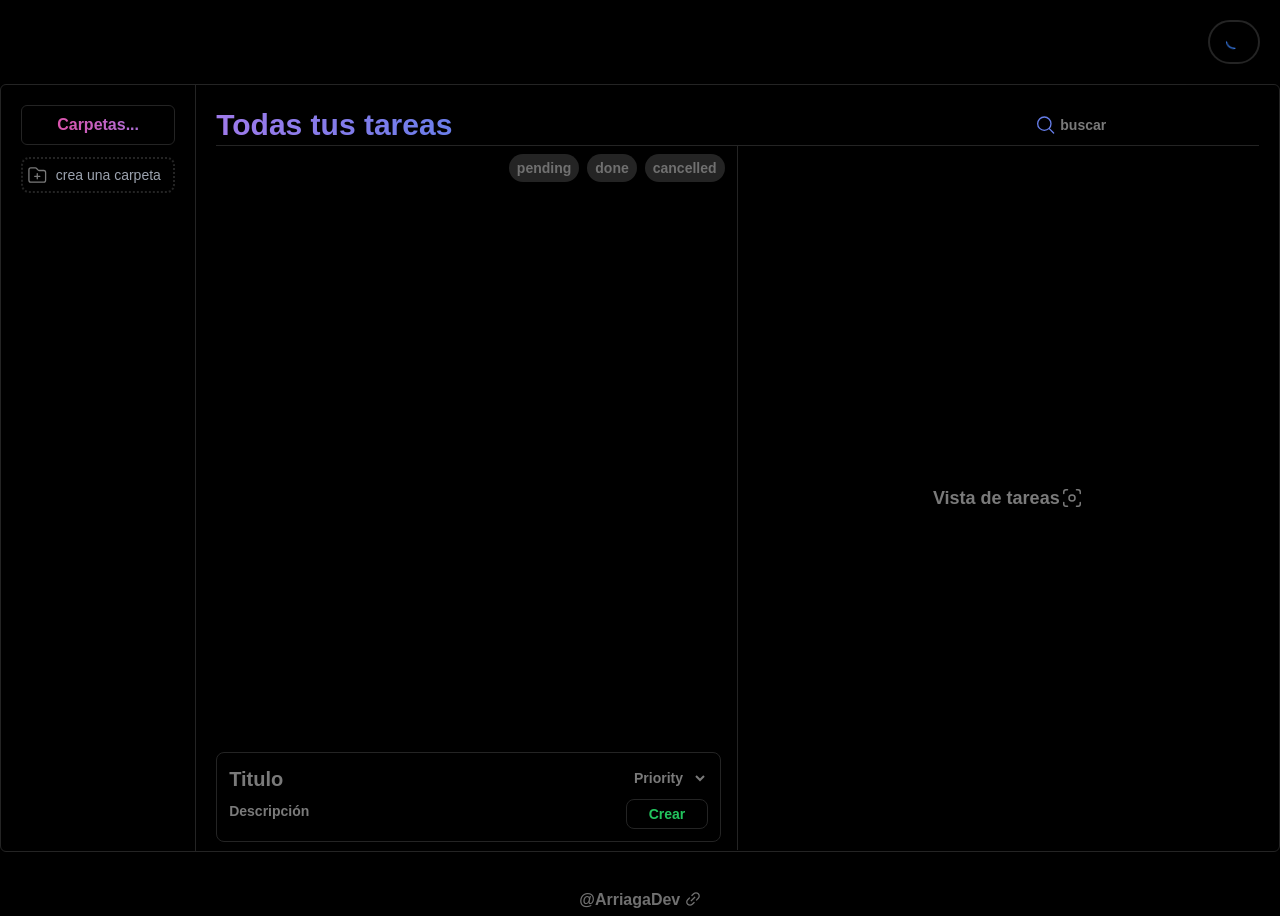
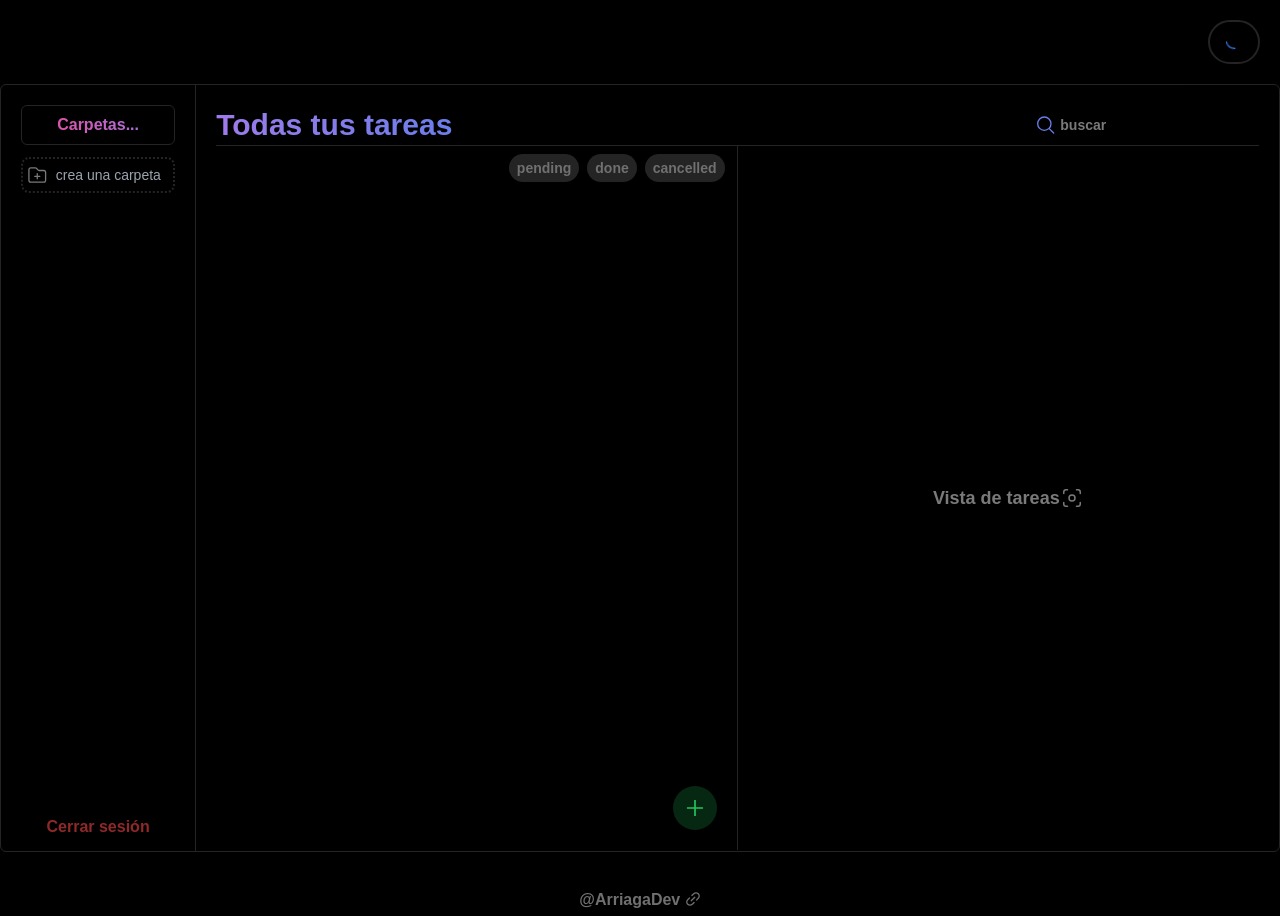
Before and after one commit to Arriaga00/frontend-Taskmaster, a React (Vite) app: page /dashboard in a window 1280 px wide. Built offline with nearby package versions, Linux system fonts and the light colour scheme; sample sign-in values are in the browser's storage.

Commit message:
trabajando con motion para animacion del main todo

```diff
--- a/src/components/dashboard/main/MainToDo.jsx
+++ b/src/components/dashboard/main/MainToDo.jsx
@@ -1,11 +1,25 @@
+import { useState } from "react";
 import { SvgIconSearh, SvgIconView } from "../../global/svg";
 import CreateTask from "./sectionToDo/CreateTask";
+import IconCreateTask from "./sectionToDo/IconCreateTask";
 import ToDo from "./sectionToDo/ToDo";
+import { motion } from "framer-motion";
 
 const MainToDo = () => {
+  const [formTask, setFormTask] = useState(false);
+
+  const openCereateTask = () => {
+    setFormTask(!formTask);
+  };
+
   return (
     <>
-      <section className="w-full h-full p-5  text-xl font-bold sectionTodo">
+      <motion.section
+        initial={{ opacity: 0 }}
+        animate={{ opacity: 1 }}
+        transition={{ duration: 0.5 }}
+        className="w-full h-full p-5  text-xl font-bold sectionTodo"
+      >
         <div className=" w-full border-b border-b-[#242424] flex justify-between items-center">
           <h1 className=" h-10 flex justify-start  text-3xl items-center gradient-text  w-64">
             Todas tus tareas
@@ -25,13 +39,17 @@ const MainToDo = () => {
         <main className="w-full h-[97%] flex mainTodo">
           <section className="w-[50%] h-full border-r border-r-[#242424] py-5 pr-5 relative overflow-y-auto pt-0">
             <ToDo />
-            <CreateTask />
+            {formTask ? (
+              <CreateTask closeCereateTask={openCereateTask} />
+            ) : (
+              <IconCreateTask openCereateTask={openCereateTask} />
+            )}
           </section>
           <section className="w-[50%] h-full flex justify-center items-center font-bold text-[#7A7A7A] text-lg py-5 pl-5">
             Vista de tareas <SvgIconView />
           </section>
         </main>
-      </section>
+      </motion.section>
     </>
   );
 };
--- a/src/components/dashboard/main/nav/NavBarToDo.jsx
+++ b/src/components/dashboard/main/nav/NavBarToDo.jsx
@@ -2,14 +2,27 @@ import CreateFolder from "./CreateFolder";
 import Folders from "./Folders";
 
 const NavBarToDo = () => {
+  const close = () => {
+    window.localStorage.removeItem("userPersistence");
+    window.location.href = "/home";
+  };
+
   return (
     <>
-      <section className="w-56 h-full border-r border-[#242424] flex flex-col items-center justify-start p-5">
-        <h2 className="border border-[#242424] h-10 text-md font-bold w-full  flex justify-center items-center  rounded-md text-[#9d7aea] bg-clip-text text-transparent bg-gradient-to-r from-pink-500 to-[#9d7aea]">
-          Carpetas...
-        </h2>
-        <CreateFolder />
-        <Folders />
+      <section className="w-56 h-full border-r border-[#242424] flex flex-col items-center justify-between p-5 pb-1">
+        <div>
+          <h2 className="border border-[#242424] h-10 text-md font-bold w-full  flex justify-center items-center  rounded-md text-[#9d7aea] bg-clip-text text-transparent bg-gradient-to-r from-pink-500 to-[#9d7aea]">
+            Carpetas...
+          </h2>
+          <CreateFolder />
+          <Folders />
+        </div>
+        <button
+          onClick={close}
+          className="w-full py-2 rounded-full hover:bg-red-500 hover:bg-opacity-20 border-red-500 ease-out duration-300 font-bold text-red-500 text-opacity-60 hover:text-red-500"
+        >
+          Cerrar sesión
+        </button>
       </section>
     </>
   );
--- a/src/components/dashboard/main/sectionToDo/CheckView.jsx
+++ b/src/components/dashboard/main/sectionToDo/CheckView.jsx
@@ -3,7 +3,7 @@ import Context from "../../../../context/Context";
 import { LoadingOutlined } from "@ant-design/icons";
 
 const CheckView = () => {
-  const { Tasks } = useContext(Context);
+  const { Tasks, setOpenViewTask } = useContext(Context);
 
   if (!Tasks) {
     return <LoadingOutlined />;
@@ -28,14 +28,18 @@ const CheckView = () => {
         const viewState = state[task.status];
         const viewPriority = priority[task.priority];
         return (
-          <article key={task.id}>
+          <article
+            key={task.id}
+            className="mb-2"
+            onClick={() => setOpenViewTask(task)}
+          >
             <div className="space-y-2">
               <label
                 htmlFor="Option1"
                 className="flex  items-start gap-4 rounded-lg  p-2 transition hover:bg-[#242424] bg-[#171717] cursor-pointer"
               >
                 <div className="w-full">
-                  <strong className="font-medium text-[#707070]">
+                  <strong className="font-medium text-[#bcbcbc]">
                     {task.title}
                   </strong>
                   <div className="flex justify-between items-center">
--- a/src/components/dashboard/main/sectionToDo/CreateTask.jsx
+++ b/src/components/dashboard/main/sectionToDo/CreateTask.jsx
@@ -1,14 +1,31 @@
 import { useForm } from "react-hook-form";
+import { motion } from "framer-motion";
 
-const CreateTask = () => {
+const CreateTask = ({ closeCereateTask }) => {
   const { register, handleSubmit } = useForm();
 
   const registerTask = (data) => {
     console.table(data);
   };
 
+  const variants = {
+    closed: {
+      opacity: 0,
+    },
+    open: {
+      opacity: 1,
+    },
+  };
+
   return (
-    <div className="bottom-0 left-0 right-0 absolute w-[97%] flex  items-center mb-2 p-3  border border-[#242424] rounded-lg shadow-lg backdrop-blur-[4px] glass bg-[rgba(255,255,255,0)]">
+    <motion.div
+      initial="closed"
+      animate="open"
+      transition={{ duration: 0.2 }}
+      variants={variants}
+      className=" bottom-0 left-0 right-0 absolute "
+    >
+      <div className=" static  w-[97%] flex  items-center mb-2 p-3  border border-[#242424] rounded-lg shadow-lg backdrop-blur-[4px] glass bg-[rgba(255,255,255,0)]">
         <form
           onSubmit={handleSubmit(registerTask)}
           className="w-full flex  gap-2"
@@ -65,7 +82,14 @@ const CreateTask = () => {
             </button>
           </div>
         </form>
+        <span
+          onClick={closeCereateTask}
+          className="absolute -top-3  -right-2 px-2  rounded-full bg-red-500 bg-opacity-30 text-red-500 cursor-pointer"
+        >
+          x
+        </span>
       </div>
+    </motion.div>
   );
 };
 
--- /dev/null
+++ b/src/components/dashboard/main/sectionToDo/IconCreateTask.jsx
@@ -0,0 +1,15 @@
+import { PlusOutlined } from "@ant-design/icons";
+
+const IconCreateTask = ({ openCereateTask }) => {
+  return (
+    <button
+      onClick={openCereateTask}
+      className="bottom-0 mb-5 mr-5 right-0 absolute p-2 px-3 rounded-full bg-green-500  bg-opacity-20  cursor-pointer text-green-500 hover:bg-opacity-30 ease-out duration-300"
+    >
+      {" "}
+      <PlusOutlined />
+    </button>
+  );
+};
+
+export default IconCreateTask;
--- a/src/components/global/svg.jsx
+++ b/src/components/global/svg.jsx
@@ -11,7 +11,7 @@ export const SvgIconDelete = () => {
       <path
         strokeLinecap="round"
         strokeLinejoin="round"
-        d="M8.25 9V5.25A2.25 2.25 0 0 1 10.5 3h6a2.25 2.25 0 0 1 2.25 2.25v13.5A2.25 2.25 0 0 1 16.5 21h-6a2.25 2.25 0 0 1-2.25-2.25V15m-3 0-3-3m0 0 3-3m-3 3H15"
+        d="m14.74 9-.346 9m-4.788 0L9.26 9m9.968-3.21c.342.052.682.107 1.022.166m-1.022-.165L18.16 19.673a2.25 2.25 0 0 1-2.244 2.077H8.084a2.25 2.25 0 0 1-2.244-2.077L4.772 5.79m14.456 0a48.108 48.108 0 0 0-3.478-.397m-12 .562c.34-.059.68-.114 1.022-.165m0 0a48.11 48.11 0 0 1 3.478-.397m7.5 0v-.916c0-1.18-.91-2.164-2.09-2.201a51.964 51.964 0 0 0-3.32 0c-1.18.037-2.09 1.022-2.09 2.201v.916m7.5 0a48.667 48.667 0 0 0-7.5 0"
       />
     </svg>
   );
--- a/src/components/home/login/Login.jsx
+++ b/src/components/home/login/Login.jsx
@@ -22,7 +22,7 @@ const Login = () => {
     <LoadingOutlined />;
   }
   const User =
-    UserPersistence && UserPersistence.user.id ? (
+    UserPersistence && UserPersistence.user && UserPersistence.user.id ? (
       UserPersistence.user.id
     ) : (
       <LoadingOutlined />
--- a/src/context/Provider.jsx
+++ b/src/context/Provider.jsx
@@ -5,6 +5,7 @@ const Provider = ({ children }) => {
   const [UserPersistence, setUserPersistence] = useState([]);
   const [Folders, setFolders] = useState([]);
   const [Tasks, setTasks] = useState([]);
+  const [OpenViewTask, setOpenViewTask] = useState([]);
 
   const PersistenceSession = () => {
     const storage = localStorage.getItem("UserData");
@@ -40,6 +41,8 @@ const Provider = ({ children }) => {
           setFolders,
           Tasks,
           setTasks,
+          OpenViewTask,
+          setOpenViewTask,
         }}
       >
         {children}
--- a/src/pages/dashboard/Dashboard.jsx
+++ b/src/pages/dashboard/Dashboard.jsx
@@ -2,17 +2,28 @@ import CardUser from "../../components/dashboard/user/CardUser";
 import Footer from "../../components/global/Footer";
 import MainToDo from "../../components/dashboard/main/MainToDo";
 import NavBarToDo from "../../components/dashboard/main/nav/NavBarToDo";
+import { motion } from "framer-motion";
 
 const Dashboard = () => {
   return (
     <>
-      <header className="w-full flex justify-end items-center px-5 py-5">
+      <motion.header
+        initial={{ opacity: 0 }}
+        animate={{ opacity: 1 }}
+        transition={{ duration: 0.6 }}
+        className="w-full flex justify-end items-center px-5 py-5"
+      >
         <CardUser />
-      </header>
-      <main className="w-full  mx-auto max-w-screen-3xl   h-[48rem]   mb-8 rounded-md border border-[#242424] flex">
+      </motion.header>
+      <motion.main
+        initial={{ opacity: 0 }}
+        animate={{ opacity: 1 }}
+        transition={{ duration: 0.6 }}
+        className="w-full  mx-auto max-w-screen-3xl   h-[48rem]   mb-8 rounded-md border border-[#242424] flex"
+      >
         <NavBarToDo />
         <MainToDo />
-      </main>
+      </motion.main>
       <Footer />
     </>
   );
```
Also changed, not shown: src/components/dashboard/user/CardUser.jsx (+8 -6 lines). Lines whose indentation alone changed are shown as unchanged.
